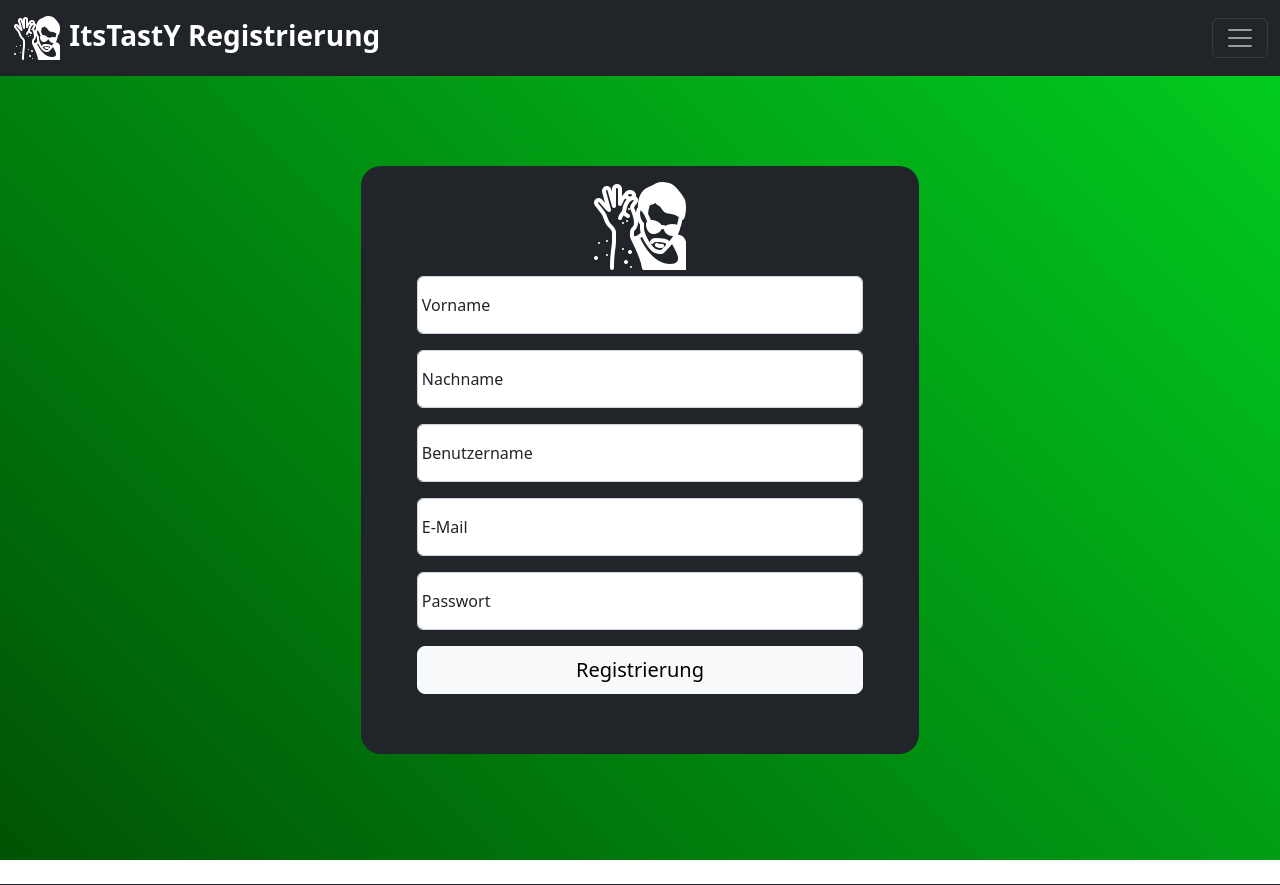
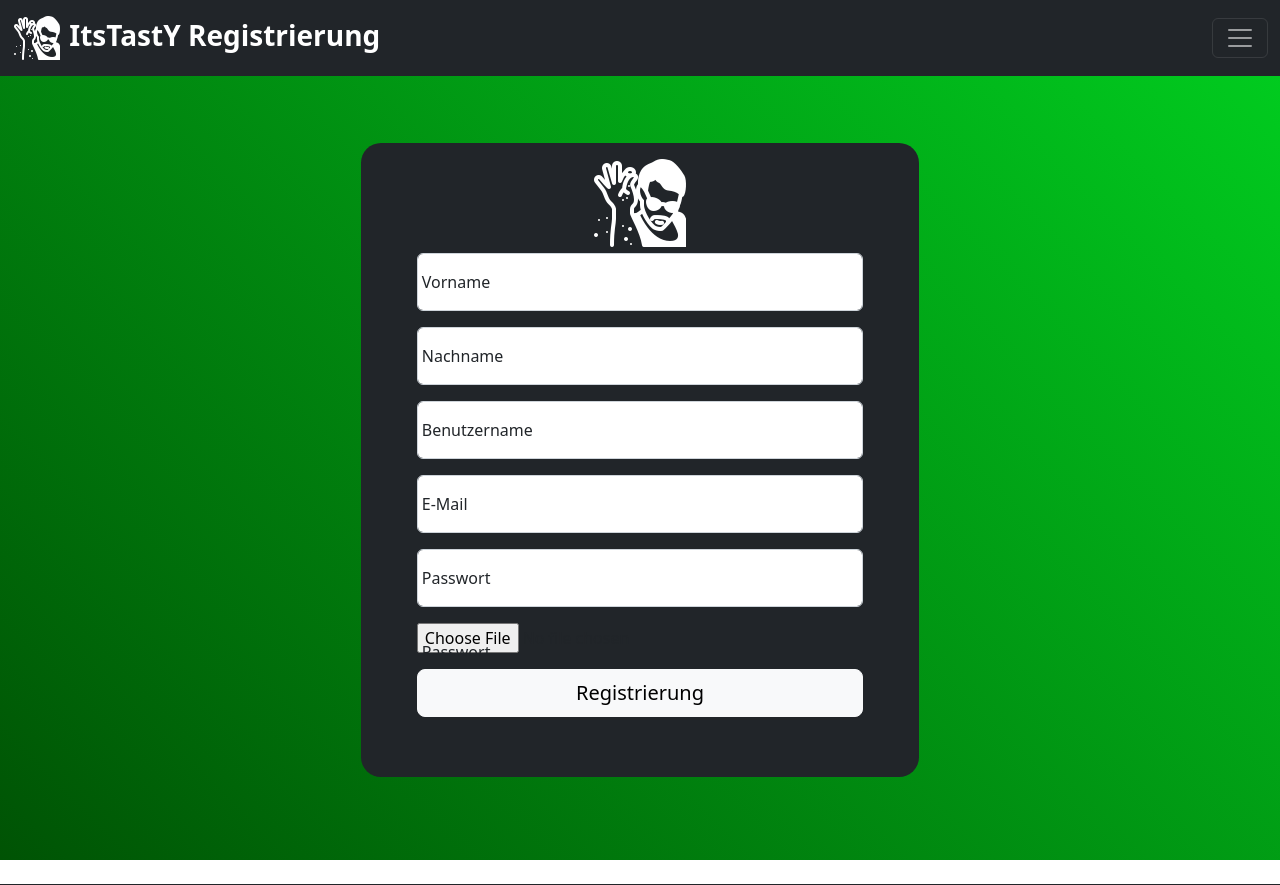
Before and after one commit to LordBuH/-itstasty, a PHP site: page /registration.php in a window 1280 px wide. Shown: the top 885 px of the page. Run offline with PHP 8.4, Linux system fonts and the light colour scheme.

Commit message:
Alles ok

```diff
--- a/registration.php
+++ b/registration.php
@@ -93,15 +93,19 @@ if (isset($_POST['submit'])) { // Überprüfen, ob das Registrierungs-Formular a
             <input type="password" class="form-control" id="floatingPassword" name="password" placeholder="Passwort">
             <label for="floatingPassword">Passwort</label>
           </div>
+          <div class="form-floating">
+            <input  type="file" id="floatingInput" name="img">
+            <label for="floatingPassword">Passwort</label>
+          </div>
           <div class="d-grid gap-2">
             <button class="btn btn-light btn-lg" type="submit"  name="submit" value="Registrieren">Registrierung</button>
-            <?php
+          </div>
+        </form>
+        <?php
               if (isset($error)) {
-                echo"<p><?php echo $error</p>";
+                echo"<p>$error</p>";
               }
             ?>
-          </div>
-        </form>
       </div>
     </div>
   </div>
```
